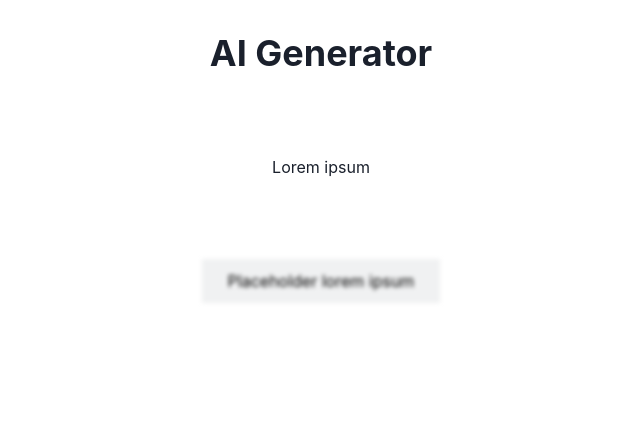
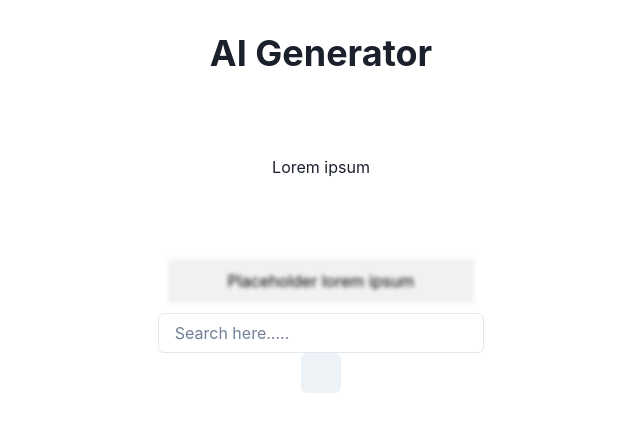
Before and after one commit to alfaromeo13/AI-Generator-frontend, a React (Vite) app: page / in a window 1280 px wide. Shown: the top 432 px of the page, without its empty margins (319-959 px from the left). Built offline with nearby package versions, Linux system fonts and the light colour scheme.

Commit message:
Commit by Prince Caleb

```diff
--- a/package.json
+++ b/package.json
@@ -15,6 +15,7 @@
     "framer-motion": "^10.0.0",
     "react": "^18.2.0",
     "react-dom": "^18.2.0",
+    "react-icons": "^4.7.1",
     "react-router-dom": "^6.8.1"
   },
   "devDependencies": {
--- a/src/pages/Home.jsx
+++ b/src/pages/Home.jsx
@@ -1,4 +1,4 @@
-import { Heading, Text, Box } from '@chakra-ui/react'
+import { Heading, Text, Box, Input, IconButton } from '@chakra-ui/react'
 
 export function Home(){
 
@@ -22,6 +22,7 @@ export function Home(){
             <Box sx={boxStyles}>
                 Placeholder lorem ipsum
             </Box>
+            <Input placeholder='Search here.....'></Input> <IconButton icon="{<Mic/>}"></IconButton>
         </div>
     )
 }
```
Also changed, not shown: 1 other file (tests, documents, lock files or other folders).
